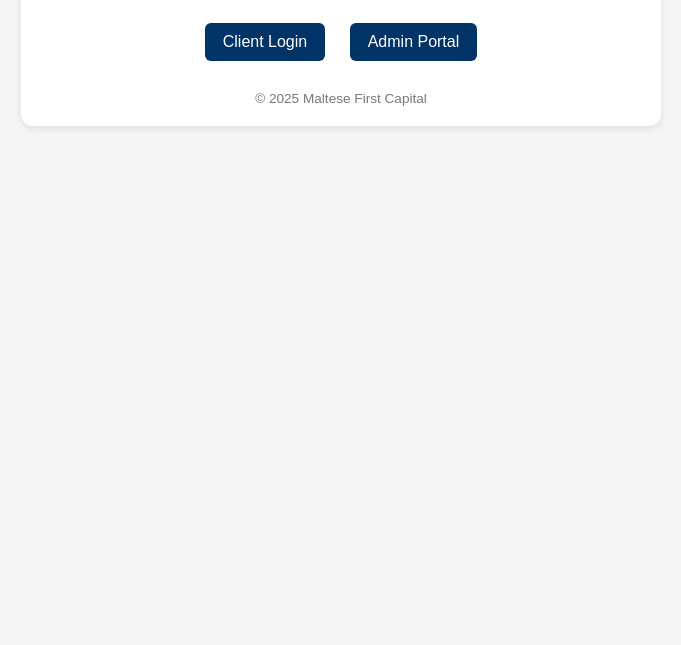
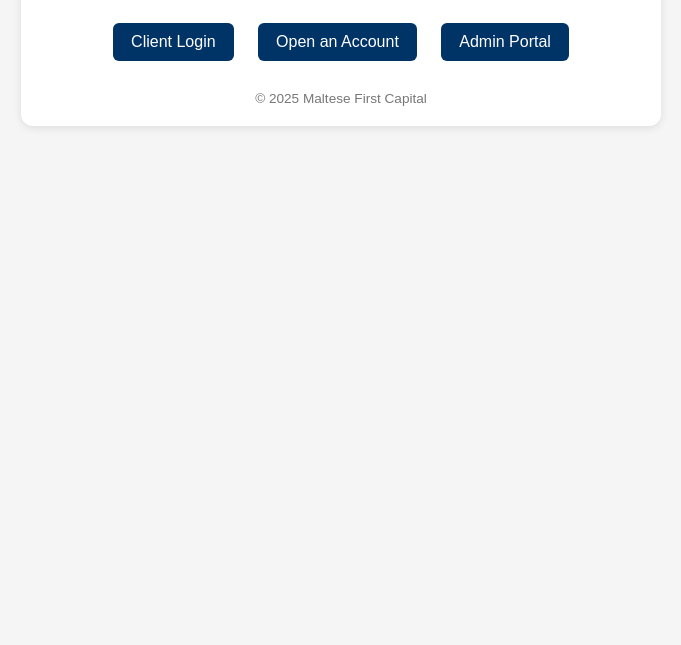
Before and after one commit to Januaryjames/maltese-first-capital-deluxe-frontend-full, a plain HTML site: page index.html in a window 1280 px wide. Shown: the part 155-800 px from the top of the page, without its empty margins (299-980 px from the left). Drawn offline with Linux system fonts and the light colour scheme.

Commit message:
Update menu links in index.html

```diff
--- a/index.html
+++ b/index.html
@@ -11,10 +11,11 @@
     <h1>Maltese First Capital</h1>
     <p>Private &amp; Wealth Banking</p>
 
-    <div class="menu">
-      <a href="client-dashboard.html">Client Login</a>
-      <a href="admin-dashboard.html">Admin Portal</a>
-    </div>
+  <div class="menu">
+  <a href="client-dashboard.html">Client Login</a>
+  <a href="client-register.html">Open an Account</a>
+  <a href="admin-dashboard.html">Admin Portal</a>
+</div>
 
     <footer>© 2025 Maltese First Capital</footer>
   </div>
```
